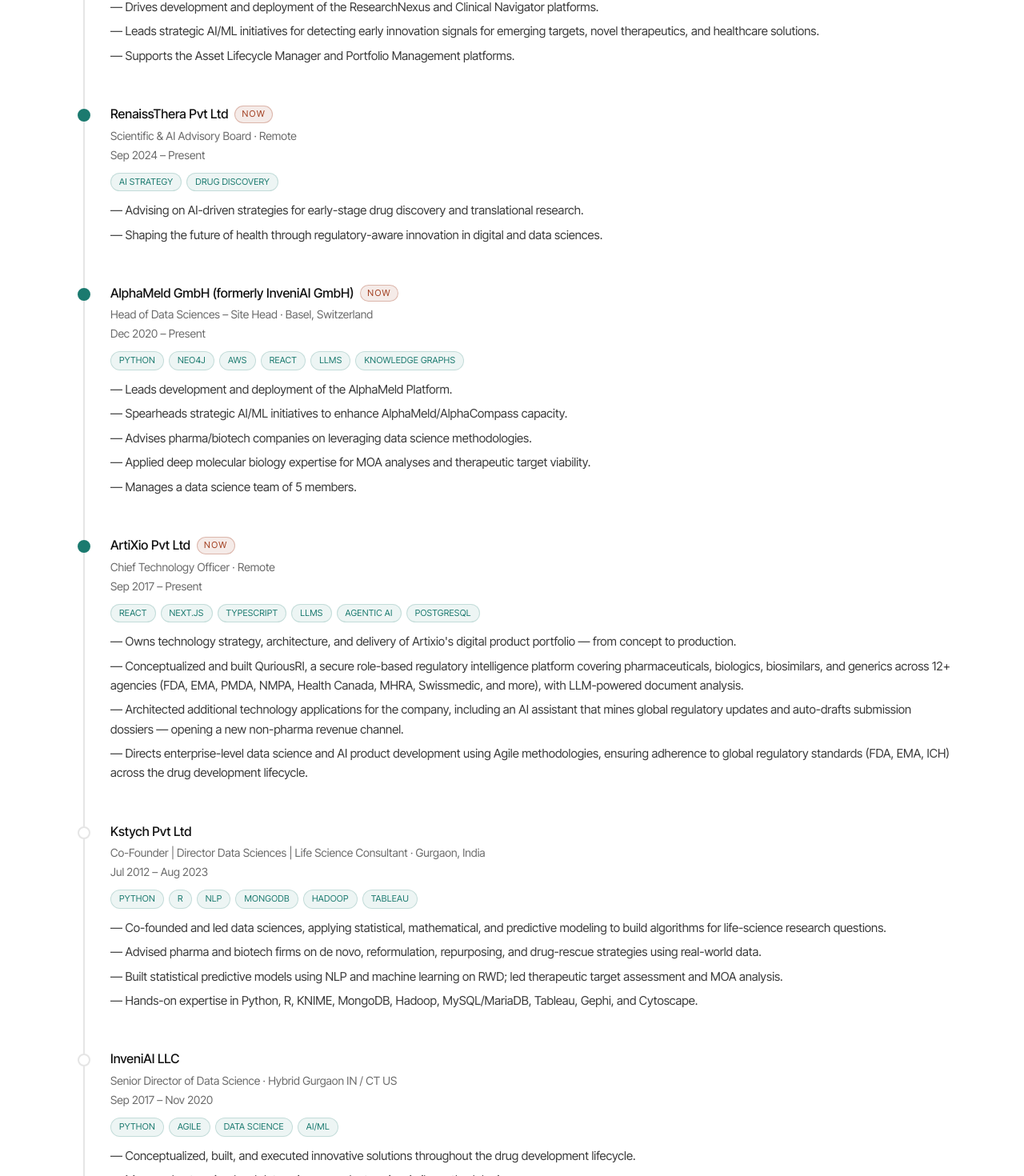
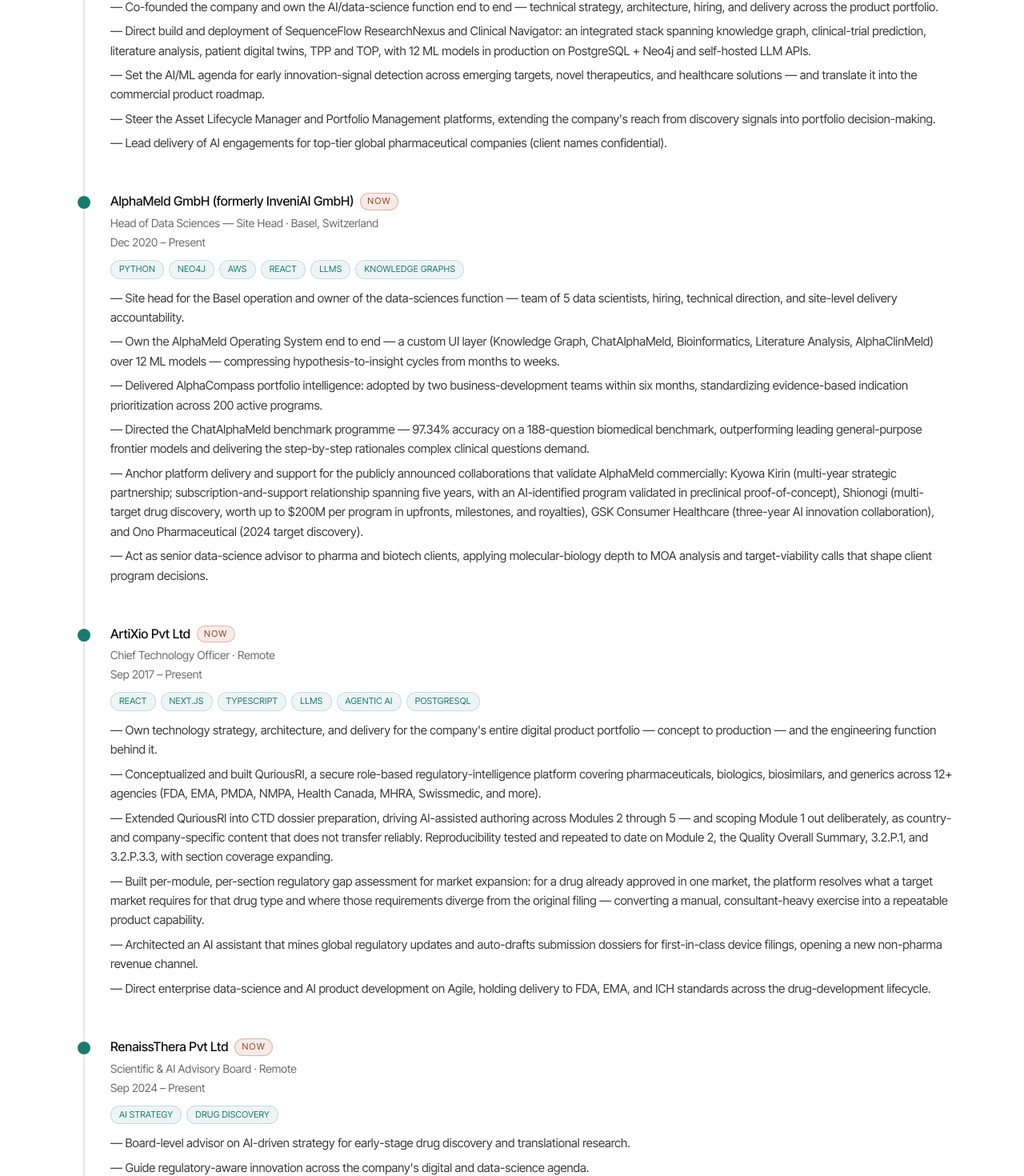
Before and after one commit to sanatan-u/sanatanupmanyu, a Next.js app: page /about in a window 1280 px wide. Shown: the part 679-2149 px from the top of the page at 80% size. Built offline with nearby package versions, Linux system fonts and the light colour scheme; no server answers.

Commit message:
Enhance resume content with executive scope and curated selected work sections; update metadata and improve descriptions for clarity and impact.

```diff
--- a/src/content/experience.ts
+++ b/src/content/experience.ts
@@ -7,6 +7,8 @@
   skills?: string[];
 };
 
+// Ordered by executive weight within the current-roles block (operating roles
+// before the advisory seat), then reverse-chronologically for prior roles.
 export const experience: Role[] = [
   {
     company: "Apxora GmbH",
@@ -15,9 +17,48 @@
     period: "Dec 2024 – Present",
     skills: ["Python", "LLMs", "React", "AWS", "Neo4j"],
     bullets: [
-      "Drives development and deployment of the ResearchNexus and Clinical Navigator platforms.",
-      "Leads strategic AI/ML initiatives for detecting early innovation signals for emerging targets, novel therapeutics, and healthcare solutions.",
-      "Supports the Asset Lifecycle Manager and Portfolio Management platforms.",
+      "Co-founded the company and own the AI/data-science function end to end — technical strategy, architecture, hiring, and delivery across the product portfolio.",
+      "Direct build and deployment of SequenceFlow ResearchNexus and Clinical Navigator: an integrated stack spanning knowledge graph, clinical-trial prediction, literature analysis, patient digital twins, TPP and TOP, with 12 ML models in production on PostgreSQL + Neo4j and self-hosted LLM APIs.",
+      "Set the AI/ML agenda for early innovation-signal detection across emerging targets, novel therapeutics, and healthcare solutions — and translate it into the commercial product roadmap.",
+      "Steer the Asset Lifecycle Manager and Portfolio Management platforms, extending the company's reach from discovery signals into portfolio decision-making.",
+      "Lead delivery of AI engagements for top-tier global pharmaceutical companies (client names confidential).",
+    ],
+  },
+  {
+    company: "AlphaMeld GmbH (formerly InveniAI GmbH)",
+    location: "Basel, Switzerland",
+    title: "Head of Data Sciences — Site Head",
+    period: "Dec 2020 – Present",
+    skills: ["Python", "Neo4j", "AWS", "React", "LLMs", "Knowledge Graphs"],
+    bullets: [
+      "Site head for the Basel operation and owner of the data-sciences function — team of 5 data scientists, hiring, technical direction, and site-level delivery accountability.",
+      "Own the AlphaMeld Operating System end to end — a custom UI layer (Knowledge Graph, ChatAlphaMeld, Bioinformatics, Literature Analysis, AlphaClinMeld) over 12 ML models — compressing hypothesis-to-insight cycles from months to weeks.",
+      "Delivered AlphaCompass portfolio intelligence: adopted by two business-development teams within six months, standardizing evidence-based indication prioritization across 200 active programs.",
+      "Directed the ChatAlphaMeld benchmark programme — 97.34% accuracy on a 188-question biomedical benchmark, outperforming leading general-purpose frontier models and delivering the step-by-step rationales complex clinical questions demand.",
+      "Anchor platform delivery and support for the publicly announced collaborations that validate AlphaMeld commercially: Kyowa Kirin (multi-year strategic partnership; subscription-and-support relationship spanning five years, with an AI-identified program validated in preclinical proof-of-concept), Shionogi (multi-target drug discovery, worth up to $200M per program in upfronts, milestones, and royalties), GSK Consumer Healthcare (three-year AI innovation collaboration), and Ono Pharmaceutical (2024 target discovery).",
+      "Act as senior data-science advisor to pharma and biotech clients, applying molecular-biology depth to MOA analysis and target-viability calls that shape client program decisions.",
+    ],
+  },
+  {
+    company: "ArtiXio Pvt Ltd",
+    location: "Remote",
+    title: "Chief Technology Officer",
+    period: "Sep 2017 – Present",
+    skills: [
+      "React",
+      "Next.js",
+      "TypeScript",
+      "LLMs",
+      "Agentic AI",
+      "PostgreSQL",
+    ],
+    bullets: [
+      "Own technology strategy, architecture, and delivery for the company's entire digital product portfolio — concept to production — and the engineering function behind it.",
+      "Conceptualized and built QuriousRI, a secure role-based regulatory-intelligence platform covering pharmaceuticals, biologics, biosimilars, and generics across 12+ agencies (FDA, EMA, PMDA, NMPA, Health Canada, MHRA, Swissmedic, and more).",
+      "Extended QuriousRI into CTD dossier preparation, driving AI-assisted authoring across Modules 2 through 5 — and scoping Module 1 out deliberately, as country- and company-specific content that does not transfer reliably. Reproducibility tested and repeated to date on Module 2, the Quality Overall Summary, 3.2.P.1, and 3.2.P.3.3, with section coverage expanding.",
+      "Built per-module, per-section regulatory gap assessment for market expansion: for a drug already approved in one market, the platform resolves what a target market requires for that drug type and where those requirements diverge from the original filing — converting a manual, consultant-heavy exercise into a repeatable product capability.",
+      "Architected an AI assistant that mines global regulatory updates and auto-drafts submission dossiers for first-in-class device filings, opening a new non-pharma revenue channel.",
+      "Direct enterprise data-science and AI product development on Agile, holding delivery to FDA, EMA, and ICH standards across the drug-development lifecycle.",
     ],
   },
   {
@@ -27,48 +68,20 @@
     period: "Sep 2024 – Present",
     skills: ["AI Strategy", "Drug Discovery"],
     bullets: [
-      "Advising on AI-driven strategies for early-stage drug discovery and translational research.",
-      "Shaping the future of health through regulatory-aware innovation in digital and data sciences.",
-    ],
-  },
-  {
-    company: "AlphaMeld GmbH (formerly InveniAI GmbH)",
-    location: "Basel, Switzerland",
-    title: "Head of Data Sciences – Site Head",
-    period: "Dec 2020 – Present",
-    skills: ["Python", "Neo4j", "AWS", "React", "LLMs", "Knowledge Graphs"],
-    bullets: [
-      "Leads development and deployment of the AlphaMeld Platform.",
-      "Spearheads strategic AI/ML initiatives to enhance AlphaMeld/AlphaCompass capacity.",
-      "Advises pharma/biotech companies on leveraging data science methodologies.",
-      "Applied deep molecular biology expertise for MOA analyses and therapeutic target viability.",
-      "Manages a data science team of 5 members.",
-    ],
-  },
-  {
-    company: "ArtiXio Pvt Ltd",
-    location: "Remote",
-    title: "Chief Technology Officer",
-    period: "Sep 2017 – Present",
-    skills: ["React", "Next.js", "TypeScript", "LLMs", "Agentic AI", "PostgreSQL"],
-    bullets: [
-      "Owns technology strategy, architecture, and delivery of Artixio's digital product portfolio — from concept to production.",
-      "Conceptualized and built QuriousRI, a secure role-based regulatory intelligence platform covering pharmaceuticals, biologics, biosimilars, and generics across 12+ agencies (FDA, EMA, PMDA, NMPA, Health Canada, MHRA, Swissmedic, and more), with LLM-powered document analysis.",
-      "Architected additional technology applications for the company, including an AI assistant that mines global regulatory updates and auto-drafts submission dossiers — opening a new non-pharma revenue channel.",
-      "Directs enterprise-level data science and AI product development using Agile methodologies, ensuring adherence to global regulatory standards (FDA, EMA, ICH) across the drug development lifecycle.",
+      "Board-level advisor on AI-driven strategy for early-stage drug discovery and translational research.",
+      "Guide regulatory-aware innovation across the company's digital and data-science agenda.",
     ],
   },
   {
     company: "Kstych Pvt Ltd",
     location: "Gurgaon, India",
-    title: "Co-Founder | Director Data Sciences | Life Science Consultant",
+    title: "Co-Founder | Director, Data Sciences",
     period: "Jul 2012 – Aug 2023",
     skills: ["Python", "R", "NLP", "MongoDB", "Hadoop", "Tableau"],
     bullets: [
-      "Co-founded and led data sciences, applying statistical, mathematical, and predictive modeling to build algorithms for life-science research questions.",
-      "Advised pharma and biotech firms on de novo, reformulation, repurposing, and drug-rescue strategies using real-world data.",
-      "Built statistical predictive models using NLP and machine learning on RWD; led therapeutic target assessment and MOA analysis.",
-      "Hands-on expertise in Python, R, KNIME, MongoDB, Hadoop, MySQL/MariaDB, Tableau, Gephi, and Cytoscape.",
+      "Co-founded the firm and built the data-sciences practice from zero — team, methodology, delivery model, and client base.",
+      "Advised pharma and biotech leadership on de novo, reformulation, repurposing, and drug-rescue strategy grounded in real-world data.",
+      "Built statistical and machine-learning predictive models over RWD using NLP; led therapeutic target assessment and MOA analysis for client programs.",
     ],
   },
   {
@@ -78,22 +91,22 @@
     period: "Sep 2017 – Nov 2020",
     skills: ["Python", "Agile", "Data Science", "AI/ML"],
     bullets: [
-      "Conceptualized, built, and executed innovative solutions throughout the drug development lifecycle.",
-      "Managed enterprise-level data science products using Agile methodologies.",
-      "Established short- to long-term strategies for Data Science and AI teams.",
+      "Set short- and long-term strategy for the data-science and AI organization.",
+      "Owned enterprise-scale data-science products end to end across the drug-development lifecycle, delivered on Agile.",
+      "Conceptualized and shipped novel solutions spanning discovery through clinical development.",
     ],
   },
   {
     company: "BioXcel Corporation",
     location: "Gurgaon, India",
-    title: "Director Data Sciences | Life Science Consultant",
+    title: "Director, Data Sciences | Life Science Consultant",
     period: "Nov 2010 – Jul 2017",
     skills: ["Data Science", "Drug Repurposing", "Big Data", "Strategy"],
     bullets: [
-      "Directed drug repurposing and novel target hypothesis generation using big data and statistical techniques.",
-      "Advised pharma and biotech firms on diverse scientific strategic projects, surveys, and future opportunity mapping (de novo, reformulation, repurposing, drug rescue) using real-world data.",
-      "Managed and mentored a team of data scientists; partnered closely with US-based pharma and biotech clients.",
-      "Led project management and strategy consulting efforts, providing scientific support to business development.",
+      "Directed drug-repurposing and novel-target hypothesis generation using big-data and statistical methods.",
+      "Built and mentored the data-science team, owning delivery for US-based pharma and biotech clients.",
+      "Advised clients on de novo, reformulation, repurposing, and drug-rescue strategy, plus surveys and future-opportunity mapping using real-world data.",
+      "Led strategy consulting and project management, providing the scientific backing for business development.",
     ],
   },
   {
@@ -103,9 +116,8 @@
     period: "Jan 2008 – Nov 2010",
     skills: ["Molecular Biology", "siRNA", "Drug Discovery"],
     bullets: [
-      "Conducted siRNA targeted gene silencing for target-based drug discovery.",
-      "Cloning, expression, purification, and activity analysis of human kinases, cytochrome P450 proteins, GPCRs, and bacterial enzymes — supporting enzyme- and cell-based NCE screening assays.",
-      "Managed experiments using mammalian, baculovirus, and Dictyostelium expression systems.",
+      "Ran siRNA targeted gene silencing for target-based drug discovery.",
+      "Cloning, expression, purification, and activity analysis of human kinases, cytochrome P450 proteins, GPCRs, and bacterial enzymes — supporting enzyme- and cell-based NCE screening assays across mammalian, baculovirus, and Dictyostelium expression systems.",
     ],
   },
 ];
--- a/src/content/products.ts
+++ b/src/content/products.ts
@@ -44,9 +44,9 @@
     tags: ["Full Stack", "Regulatory", "AI/ML"],
     url: "https://app.quriousri.com",
     builtFor: "Artixio Pvt Ltd",
-    impact: "Drug & biologic regulatory intelligence spanning 12+ agencies — FDA, EMA, PMDA, NMPA, Health Canada, MHRA, Swissmedic, and more",
+    impact: "Regulatory intelligence plus CTD dossier authoring and per-section market-entry gap assessment across Modules 2–5 and 12+ agencies — FDA, EMA, PMDA, NMPA, Health Canada, MHRA, Swissmedic, and more",
     description:
-      "Secure, role-based platform for pharma/biotech regulatory affairs teams to search, analyze, compare, and manage global drug and biologic approvals. Covers pharmaceuticals, biologics, biosimilars, and generics across 12+ regulators. Combines role-based dashboards, pathway and classification guides, dossier preparation support, a centralized guidelines library, Q&A with expert responses, and LLM-powered document analysis.",
+      "Secure, role-based platform for pharma/biotech regulatory affairs teams to search, analyze, compare, and manage global drug and biologic approvals across pharmaceuticals, biologics, biosimilars, and generics. Beyond intelligence, it now carries two operational workstreams, both targeting Modules 2 through 5 of the CTD — Module 1 is deliberately out of scope, being country- and company-specific administrative content that does not transfer reliably between filings. CTD dossier preparation: AI-assisted authoring, with reproducibility tested and repeated so far on Module 2, the Quality Overall Summary, 3.2.P.1, and 3.2.P.3.3, and section coverage expanding across the remaining modules. Market-entry gap assessment: for a drug already approved in one market, the platform resolves, module by module and section by section, what a target market requires for that drug type and where those requirements diverge from the original filing. Underneath sit role-based dashboards, pathway and classification guides, a centralized guidelines library, expert Q&A, and LLM-powered document analysis.",
   },
   {
     name: "Secondary Research Automation",
--- a/src/content/resume.ts
+++ b/src/content/resume.ts
@@ -3,19 +3,20 @@
 // Everything here is derived from the same content files that drive the rest of
 // the site (experience, education, publications, platforms, …). Edit those and
 // the /resume page and the generated /resume.pdf both update together. Only the
-// fields that are genuinely résumé-specific (summary, competency matrix, full
-// toolset, contact block) live in this file.
+// fields that are genuinely résumé-specific (summary, scope band, competency
+// matrix, curated selected work, full toolset, contact block) live in this file.
 
 import { site } from "./site";
 import { experience, education, type Role } from "./experience";
 import { publications, patents } from "./publications";
-import { platforms } from "./platforms";
+import { platforms, type Platform } from "./platforms";
+import { products } from "./products";
 import { talks } from "./speaking";
 
 export const resumeContact = {
   name: site.name,
   label:
-    "AI for Biomedicine — Hypothesis to Patient · GenAI · LLM-RAG · Knowledge Graphs · Digital Twins",
+    "AI for Biomedicine — Hypothesis to Patient · Platform & Data-Science Executive · GenAI · Knowledge Graphs · Regulatory AI",
   location: site.location,
   email: site.emails.personal,
   linkedin: site.linkedin,
@@ -23,18 +24,65 @@
 } as const;
 
 export const resumeSummary =
-  "Data-science executive with 18+ years spanning wet-lab biology, AI/ML engineering, and cross-site leadership across pharma, biotech, and consumer health. Architect of the AlphaMeld™ platform — an end-to-end AI stack that accelerates target triage and indication selection for global drug-makers. Deep experience in clinical-trial design and enrollment prediction, digital-twin modelling, and large-scale knowledge-graph analytics. Known for converting multimodal data into real business value, scaling cross-functional teams, and forging industry partnerships that redefine R&D.";
+  "Data-science and technology executive with 18+ years spanning wet-lab biology, AI/ML engineering, and cross-border leadership across pharma, biotech, and consumer health. Currently holds three concurrent executive mandates — co-founder at Apxora, site head and head of data sciences for AlphaMeld's Basel operation, and CTO at Artixio — with ownership of technology strategy, org building, and P&L-level delivery in each. Architected the AlphaMeld® Operating System, which compresses hypothesis-to-insight cycles from months to weeks, and built QuriousRI from concept into a regulatory platform that now performs CTD dossier authoring and per-section market-entry gap assessment across Modules 2–5 and 12+ agencies. Differentiated by the rare combination of bench-level molecular biology, production AI engineering, and regulatory fluency — the span required to take a decision from target hypothesis through trial design to a filed dossier.";
+
+export type ScopeItem = { label: string; value: string };
+
+/** Executive scope band — the at-a-glance facts a hiring board reads first. */
+export const resumeScope: ScopeItem[] = [
+  {
+    label: "Executive Scope",
+    value:
+      "Co-Founder (Apxora) · Site Head & Head of Data Sciences, Basel (AlphaMeld) · CTO (Artixio) · Advisory board seat (RenaissThera)",
+  },
+  {
+    label: "Org & Ventures",
+    value:
+      "2 companies co-founded · Basel site P&L and delivery accountability · data-science teams built and led since 2010",
+  },
+  {
+    label: "Products Shipped",
+    value:
+      "5+ production platforms · 12 ML models in production · regulatory coverage across 12+ global agencies",
+  },
+  {
+    label: "Client Base",
+    value:
+      "Publicly announced collaborations with Kyowa Kirin, Shionogi, GSK Consumer Healthcare, and Ono Pharmaceutical · further engagements with top-tier global pharma (confidential)",
+  },
+  {
+    label: "Evidence & Standing",
+    value:
+      "2 patents · 5 peer-reviewed publications · invited speaker and panelist at industry forums (Web Summit, Microsoft AI Tour, GlobalBioIndia)",
+  },
+  {
+    label: "Domain Span",
+    value:
+      "Target discovery → MOA & target validation → trial design and digital twins → regulatory dossier and market entry",
+  },
+];
 
 export type Competency = { label: string; items: string[] };
 
 export const resumeCompetencies: Competency[] = [
   {
-    label: "Leadership & Strategy",
+    label: "Executive Leadership",
     items: [
       "P&L & site management",
-      "Product vision",
+      "Org building & hiring",
+      "Cross-border teams",
+      "Board & advisory",
+      "Change management",
+    ],
+  },
+  {
+    label: "Strategy & Commercial",
+    items: [
+      "Product vision & roadmap",
+      "Client & partner engagement",
+      "Business-development enablement",
+      "New revenue channels",
       "Agile delivery",
-      "Partner & client engagement",
     ],
   },
   {
@@ -42,29 +90,21 @@
     items: [
       "GenAI & LLM-RAG",
       "Agentic workflows",
+      "Knowledge graphs",
       "Predictive modelling",
-      "Graph analytics",
+      "Causal inference",
       "NLP",
-      "Causal inference",
     ],
   },
   {
-    label: "Life Sciences & Health",
+    label: "Drug Development & Regulatory",
     items: [
+      "CTD dossier authoring & gap assessment",
+      "FDA / EMA / ICH standards",
       "Clinical-trial optimisation",
+      "Digital twins",
       "MOA & target validation",
-      "Omics integration",
-      "Real-world data",
-      "Regulatory intelligence",
-    ],
-  },
-  {
-    label: "Cross-Functional Excellence",
-    items: [
-      "Team mentoring",
-      "Stakeholder storytelling",
-      "Change management",
-      "Regulatory awareness",
+      "Omics & real-world data",
     ],
   },
 ];
@@ -91,6 +131,52 @@
   "CI/CD",
 ];
 
+// ── Curated selected work ───────────────────────────────────────────────────
+// The /work page shows everything at full length. The résumé shows the handful
+// of systems that best evidence executive scope and business impact, in a
+// deliberate order and at résumé length. Entries are pulled by name from the
+// canonical content files so name, stage, and impact never drift from the rest
+// of the site; only the description may be tightened for the one-page format.
+const pick = (
+  list: readonly { name: string; stage?: string; impact?: string; description: string }[],
+  name: string,
+  description?: string,
+): Platform => {
+  const found = list.find((item) => item.name === name);
+  if (!found) throw new Error(`Résumé selected work: unknown entry "${name}"`);
+  return { ...found, description: description ?? found.description } as Platform;
+};
+
+export const resumeSelectedWork: Platform[] = [
+  pick(
+    platforms,
+    "AlphaMeld® Operating System",
+    "End-to-end AI stack — Knowledge Graph, ChatAlphaMeld, Bioinformatics, Literature Analysis, and AlphaClinMeld over 12 ML models (NER, relation extraction, evidence scoring, digital-twin trial predictors, landscape assessment) on PostgreSQL + Neo4j with self-hosted LLM APIs.",
+  ),
+  pick(
+    products,
+    "QuriousRI",
+    "Secure role-based regulatory platform for pharma and biotech affairs teams, built from concept as CTO. Beyond search and comparison of global approvals, it drives CTD dossier authoring and per-section gap assessment across Modules 2 through 5 — Module 1 deliberately excluded as non-transferable country- and company-specific content — telling a sponsor exactly how a target market's requirements diverge from an existing filing. Reproducibility tested and repeated to date on Module 2, the Quality Overall Summary, 3.2.P.1, and 3.2.P.3.3.",
+  ),
+  pick(platforms, "AlphaCompass Portfolio Intelligence"),
+  pick(
+    platforms,
+    "SequenceFlow® ResearchNexus & Clinical Navigator",
+    "End-to-end AI stack combining Knowledge Graph, clinical-trial prediction, literature analysis, patient digital twins, TPP and TOP, with 12 ML models on PostgreSQL + Neo4j and self-hosted LLM APIs.",
+  ),
+  pick(
+    platforms,
+    "Discovery Navigator",
+    "Guided hypothesis-generation platform on the AlphaMeld Knowledge Graph, supporting disease-first, target-first, indication-expansion, and combination-therapy entry points through a project → exploration → agent scoring → ranking workflow. Multi-tenant SaaS with SSO, RBAC, and audit logging.",
+  ),
+  pick(
+    platforms,
+    "Digital Twins for Systemic Sclerosis (EUSTAR)",
+    "Digital-twin framework over a 23,000+ patient, 200+ center systemic sclerosis registry. A PyTorch deep/generative stack produces prognostic scores and synthetic placebo trajectories — an ML-generated digital control arm that lifts trial power and cuts sample size, aligned with FDA digital-twin and EMA/ICH MIDD guidance.",
+  ),
+  pick(platforms, "ChatAlphaMeld Benchmark Suite"),
+];
+
 // Re-export the raw content the page and PDF render directly, so they import
 // everything résumé-related from one module.
 export { experience, education, publications, patents, platforms, talks };
```
Also changed, not shown: src/app/resume.pdf/resume-document.tsx (+23 -8 lines), src/app/resume/page.tsx (+30 -9 lines).
